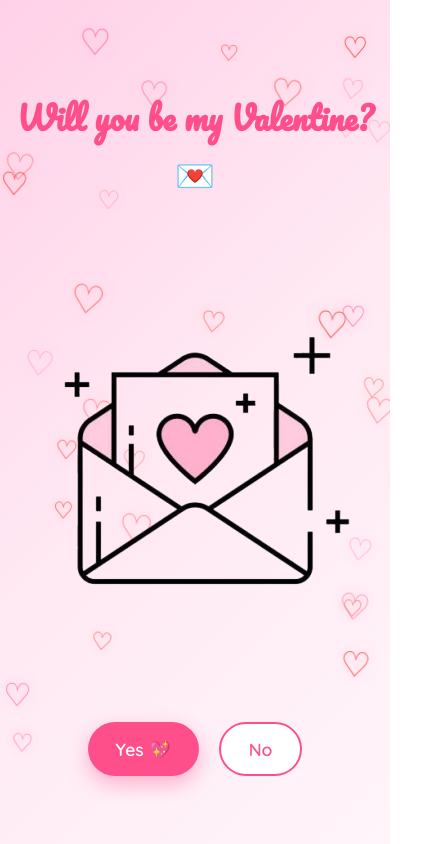
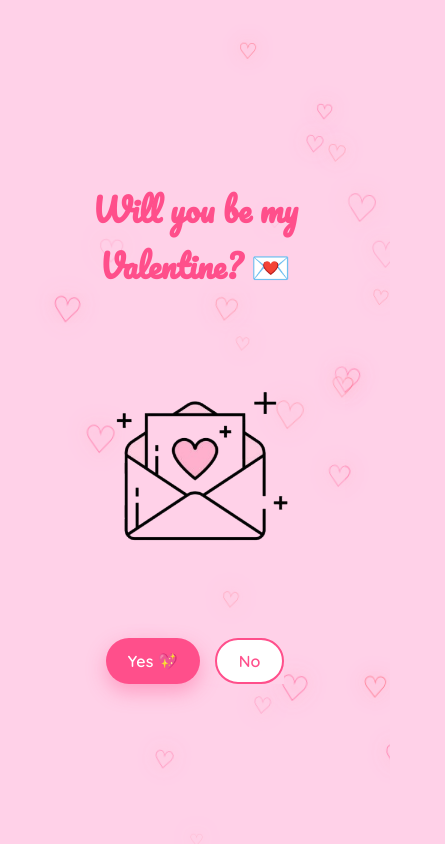
Before and after one commit to ShaynaMBarclay/Love-Cards, a React (Vite) app: page / in a window 390 px wide. Shown: the whole page, 445 px wide, since content can reach past the window. Built offline with nearby package versions, Linux system fonts and the light colour scheme.

Commit message:
Ready for deployment

```diff
--- a/src/App.css
+++ b/src/App.css
@@ -4,11 +4,14 @@
 /* reset */
 * {
   box-sizing: border-box;
+
 }
 
 body {
   margin: 0;
   font-family: "Quicksand", sans-serif;
+  cursor: url("/cursor.png"), auto;
+  background: #ffd1e8;
 }
 
 /* whole page */
@@ -17,62 +20,81 @@ body {
   display: flex;
   justify-content: center;
   align-items: center;
-
-  background: linear-gradient(135deg, #ffd1e8, #ffe9f3, #fff5fa);
+  background: #ffd1e8;
+  overflow: hidden;
+  cursor: url("/cursor.png"), auto;
 }
 
 /* center card */
 .card {
   position: relative;
-
-  width: 100%;
+  width: 90%;
   max-width: 650px;
-  height: 300px !important;
-
-  padding: 10px;
-
+  min-height: 300px;
+  padding: 20px;
   background-size: cover;
   background-position: center;
   background-repeat: no-repeat;
-
   display: flex;
   flex-direction: column;
   justify-content: center;
   align-items: center;
-
   text-align: center;
+  cursor: url("/cursor.png"), auto;
 }
 
+/* Fade-in for YAY screen */
+.fade-in {
+  animation: fadeIn 1s ease forwards;
+}
+@keyframes fadeIn {
+  0% {
+    opacity: 0;
+    transform: scale(0.95);
+  }
+  100% {
+    opacity: 1;
+    transform: scale(1);
+  }
+}
 
 /* title */
 .title {
   font-family: "Pacifico", cursive;
   font-size: 2rem;
   color: #ff4f8b;
-
+  margin-bottom: 15px;
+  cursor: url("/cursor.png"), auto;
+  background: #ffd1e84f;
 }
 
 /* message */
 .message {
   font-size: 1.2rem;
   line-height: 1.6;
-  margin-bottom: 25px;
+  margin-bottom: 15px;
+  color: rgb(255, 0, 132);
+  font-family: "Quicksand", sans-serif;
+  background: #ffd1e8;
 }
 
 /* buttons */
 .buttons {
   display: flex;
   justify-content: center;
-  gap: 20px;
+  gap: 15px;
+  flex-wrap: wrap;
+   cursor: url("/pointer.png"), pointer;
+   background: #ffd1e8;
 }
 
 /* base button */
 button {
   border: none;
-  padding: 14px 28px;
-  font-size: 1.1rem;
+  padding: 12px 25px;
+  font-size: 1rem;
   border-radius: 40px;
-  cursor: pointer;
+   cursor: url("/pointer.png"), pointer;
   transition: 0.25s ease;
   font-family: "Quicksand", sans-serif;
   font-weight: 600;
@@ -84,9 +106,9 @@ button {
   color: white;
   box-shadow: 0 8px 20px rgba(255, 79, 139, 0.4);
 }
-
 .yes-btn:hover {
   transform: scale(1.1);
+   cursor: url("/pointer.png"), pointer;
 }
 
 /* no */
@@ -94,10 +116,11 @@ button {
   background: white;
   color: #ff4f8b;
   border: 2px solid #ff4f8b;
+   cursor: url("/pointer.png"), pointer;
 }
-
 .no-btn:hover {
   transform: scale(0.9);
+   cursor: url("/pointer.png"), pointer;
 }
 
 /* popup */
@@ -113,7 +136,6 @@ button {
   font-weight: 600;
   animation: pop 0.25s ease;
 }
-
 @keyframes pop {
   from {
     transform: translateX(-50%) scale(0);
@@ -123,19 +145,20 @@ button {
   }
 }
 
-/* image */
+/* images */
 .cute-img {
   width: 220px;
   margin-top: 15px;
   border-radius: 20px;
   box-shadow: 0 10px 25px rgba(0, 0, 0, 0.15);
+    cursor: url("/cursor.png"), auto;
 }
 
-.no-btn {
-  background: white;
-  color: #ff4f8b;
-  border: 2px solid #ff4f8b;
-  transition: 0.2s ease, opacity 0.2s ease;
+.envelope-img {
+  width: 360px;
+  margin: 15px 0;
+    cursor: url("/cursor.png"), auto;
+    background: #ffd1e84f;
 }
 
 .hearts-container {
@@ -149,79 +172,53 @@ button {
   z-index: 0;
 }
 
-.heart {
+.heart-char {
   position: absolute;
-  bottom: -20px;
-  transform: rotate(-45deg);
-  border-radius: 50%;
-  animation-name: floatUp;
-  animation-timing-function: linear;
-  animation-iteration-count: infinite;
+  top: var(--top);
+  left: var(--left);
+  font-size: var(--size);
+  color: var(--color);
+  text-shadow: 0 0 10px pink, 0 0 20px #ff4f8b;
+  animation: floatUp var(--duration) linear infinite;
+  animation-delay: var(--delay);
 }
 
-/* Create heart shape */
-.heart::before,
-.heart::after {
-  content: "";
-  position: absolute;
-  width: 100%;
-  height: 100%;
-  border-radius: 50%;
-  background-color: inherit;
-}
-
-.heart::before {
-  top: -50%;
-  left: 0;
-}
-
-.heart::after {
-  left: 50%;
-  top: 0;
-}
-
-.heart-char {
-  position: absolute;
-  animation-name: floatUp;
-  animation-timing-function: linear;
-  animation-iteration-count: infinite;
-  opacity: 0.9;
-}
-
+/* Keyframes for floating */
 @keyframes floatUp {
   0% {
-    transform: translateY(0px) rotate(0deg);
+    transform: translateY(0) rotate(0deg);
     opacity: 1;
   }
   50% {
-    transform: translateY(-200px) rotate(10deg);
+    transform: translateY(100px) rotate(10deg);
   }
   100% {
-    transform: translateY(-600px) rotate(-10deg);
+    transform: translateY(200px) rotate(-10deg);
     opacity: 0;
   }
 }
 
-/* Big heart animation */
+/* big heart overlay */
 .big-heart {
   position: fixed;
   top: 50%;
   left: 50%;
-  font-size: 120px;
-  transform: translate(-50%, -50%) scale(0);
-  animation: heartPop 1.2s forwards;
+  font-size: 100px;
+  transform: translate(-50%, -50%);
+  color: #ff4f8b;
+  opacity: 1;
+  animation: bigHeart 1.2s forwards;
   z-index: 10;
-  pointer-events: none;
-  text-shadow: 0 0 20px #ffc0cb, 0 0 40px #ffc0cb, 0 0 60px #ffc0cb;
+  text-shadow: 0 0 15px #ffc0cb, 0 0 30px #ffc0cb, 0 0 50px #ffc0cb;
+    cursor: url("/cursor.png"), auto;
 }
-
-@keyframes heartPop {
+@keyframes bigHeart {
   0% {
     transform: translate(-50%, -50%) scale(0);
     opacity: 0;
   }
   50% {
-    transform: translate(-50%, -50%) scale(1.5);
+    transform: translate(-50%, -50%) scale(1.2);
     opacity: 1;
   }
   100% {
@@ -230,18 +227,80 @@ button {
   }
 }
 
-/* Fade-in animation for YAY screen */
-.fade-in {
-  animation: fadeIn 1s ease forwards;
+/* ===== RESPONSIVE MEDIA QUERIES ===== */
+
+/* Small phones (≤ 320px) */
+@media (max-width: 320px) {
+  .title {
+    font-size: 1.6rem;
+  }
+  .message {
+    font-size: 1rem;
+  }
+  .buttons {
+    gap: 10px;
+  }
+  button {
+    padding: 10px 18px;
+    font-size: 0.9rem;
+  }
+  .envelope-img {
+    width: 120px;
+  }
+  .cute-img {
+    width: 160px;
+  }
 }
 
-@keyframes fadeIn {
-  0% {
-    opacity: 0;
-    transform: scale(0.95);
+/* Regular phones (≤ 480px) */
+@media (max-width: 480px) {
+  .title {
+    font-size: 1.8rem;
   }
-  100% {
-    opacity: 1;
-    transform: scale(1);
+  .message {
+    font-size: 1.05rem;
+  }
+  button {
+    padding: 11px 22px;
+    font-size: 1rem;
+  }
+  .envelope-img {
+    width: 240px;
+  }
+  .cute-img {
+    width: 180px;
   }
 }
+
+/* Tablets (≤ 768px) */
+@media (max-width: 768px) {
+  .card {
+    max-width: 500px;
+  }
+  .title {
+    font-size: 2rem;
+  }
+  .message {
+    font-size: 1.1rem;
+  }
+  .envelope-img {
+    width: 300px;
+  }
+  .cute-img {
+    width: 200px;
+  }
+}
+
+/* Laptops & small desktops (≤ 1024px) */
+@media (max-width: 1024px) {
+  .card {
+    max-width: 550px;
+  }
+}
+
+/* Wide desktops (> 1024px) */
+@media (min-width: 1025px) {
+  .card {
+    max-width: 650px;
+  }
+}
--- a/src/App.jsx
+++ b/src/App.jsx
@@ -22,45 +22,34 @@ export default function App() {
   };
 
   const handleYes = () => {
-    setShowAnimation(true);   // hide card
-    setShowBigHeart(true);    // show big heart
-
-    // After heart animation, show accepted screen with fade
+    setShowAnimation(true);
+    setShowBigHeart(true);
     setTimeout(() => {
       setShowBigHeart(false);
       setShowAnimation(false);
-      setAccepted(true); // triggers fade-in
-    }, 1200); // duration matches heart animation
+      setAccepted(true);
+    }, 1200);
   };
 
   return (
     <div className="page">
-      {/* Floating glowing hearts */}
    <div className="hearts-container">
-        {[...Array(40)].map((_, i) => {
-          const size = Math.random() * 20 + 20;
-          const x = Math.random() * window.innerWidth;
-          const delay = Math.random() * 5;
-          const duration = Math.random() * 5 + 5;
-          const color = Math.random() > 0.5 ? "#ff1a1a" : "#ff66a3";
-          const startY = Math.random() * window.innerHeight;
+  {[...Array(30)].map((_, i) => {
+    const color = Math.random() > 0.5 ? "#ff4f8b" : "#ff6b81";
+    const size = Math.random() * 24 + 16; // 16px to 40px
+    const top = Math.random() * 100; // starting vertical position
 
     return (
       <span
         key={i}
         className="heart-char"
         style={{
-                fontSize: size + "px",
-                left: x + "px",
-                bottom: startY + "px",
-                animationDelay: delay + "s",
-                animationDuration: duration + "s",
-                color: color,
-                textShadow: `
-                  0 0 10px #ffc0cb,
-                  0 0 20px #ffc0cb,
-                  0 0 30px #ffc0cb
-                `,
+          "--left": Math.random() * 100 + "vw",
+          "--size": size + "px",
+          "--color": color,
+          "--top": top + "vh",
+          "--delay": Math.random() * 5 + "s",
+          "--duration": Math.random() * 5 + 5 + "s",
         }}
       >
         ♡
@@ -68,6 +57,7 @@ export default function App() {
     );
   })}
 </div>
+
 
       {/* Big heart animation overlay */}
       {showBigHeart && <div className="big-heart">❤️</div>}
@@ -79,8 +69,13 @@ export default function App() {
             <>
               <h1 className="title">YAYYY 💕</h1>
               <p className="message">
-                You just made me the happiest human alive 🥺💗
-                Happy Valentine’s Day my love ✨
+                  You just made my heart do a happy dance! 🥰
+                  Every time I think of you, I get all giddy like a kid on candy day 🍬.
+                  Thank you for being the sweetest part of my life, the jelly to my peanut butter,
+                  the twinkle in my silly little eyes ✨💖
+                  I’m so lucky to have you… and I promise to keep making you smile
+                  (even if it’s just with bad jokes and too many hearts 😘💌)
+                  Happy Valentine’s Day, my love!
               </p>
               <img src={cuteImg} alt="cute gif" className="cute-img" />
             </>
```
Lines whose indentation alone changed are shown as unchanged.
